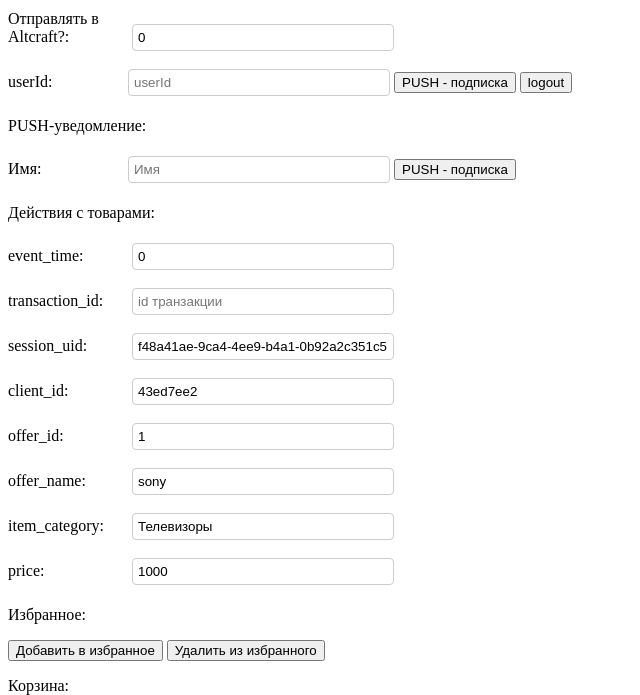
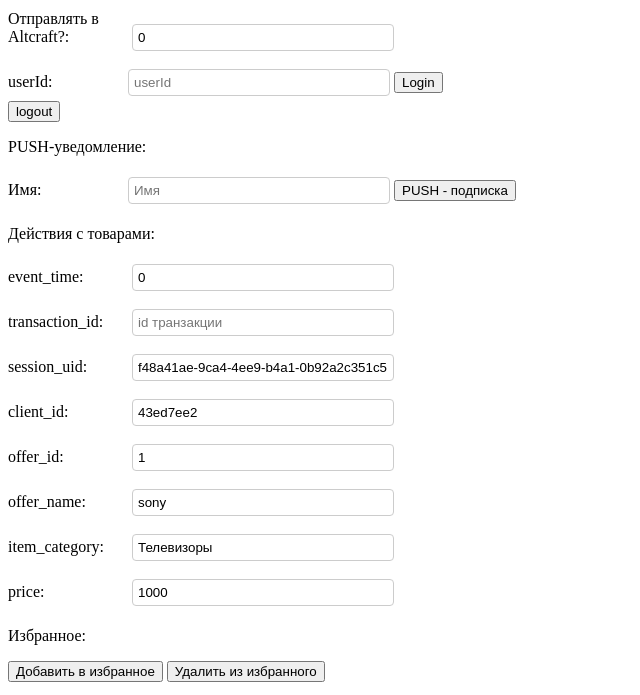
Before and after one commit to RomanUtolin/test_site, a plain HTML site: page index.html in a window 1280 px wide. Shown: the part 124-819 px from the top of the page, without its empty margins (0-640 px from the left). Drawn offline with Linux system fonts and the light colour scheme.

Commit message:
fix logout and login

```diff
--- a/index.html
+++ b/index.html
@@ -93,7 +93,7 @@
 
     <!-- Кнопка Login -->
     <label for="nameInputLogin">userId: </label><input type="text" id="nameInputLogin" placeholder="userId">
-    <button type="button" id="init_login">PUSH - подписка</button>
+    <button type="button" id="init_login">Login</button>
 
     <script>
         document.getElementById('init_login').addEventListener('click', () => {
@@ -124,8 +124,10 @@
         });
     </script>
 
-    <!-- Кнопка Logout -->
-    <button type="button" id="logout">logout</button>
+    <div>
+        <!-- Кнопка Logout -->
+        <button type="button" id="logout">logout</button>
+    </div>
 
     <script>
         document.getElementById('logout').addEventListener('click', () => {
```
